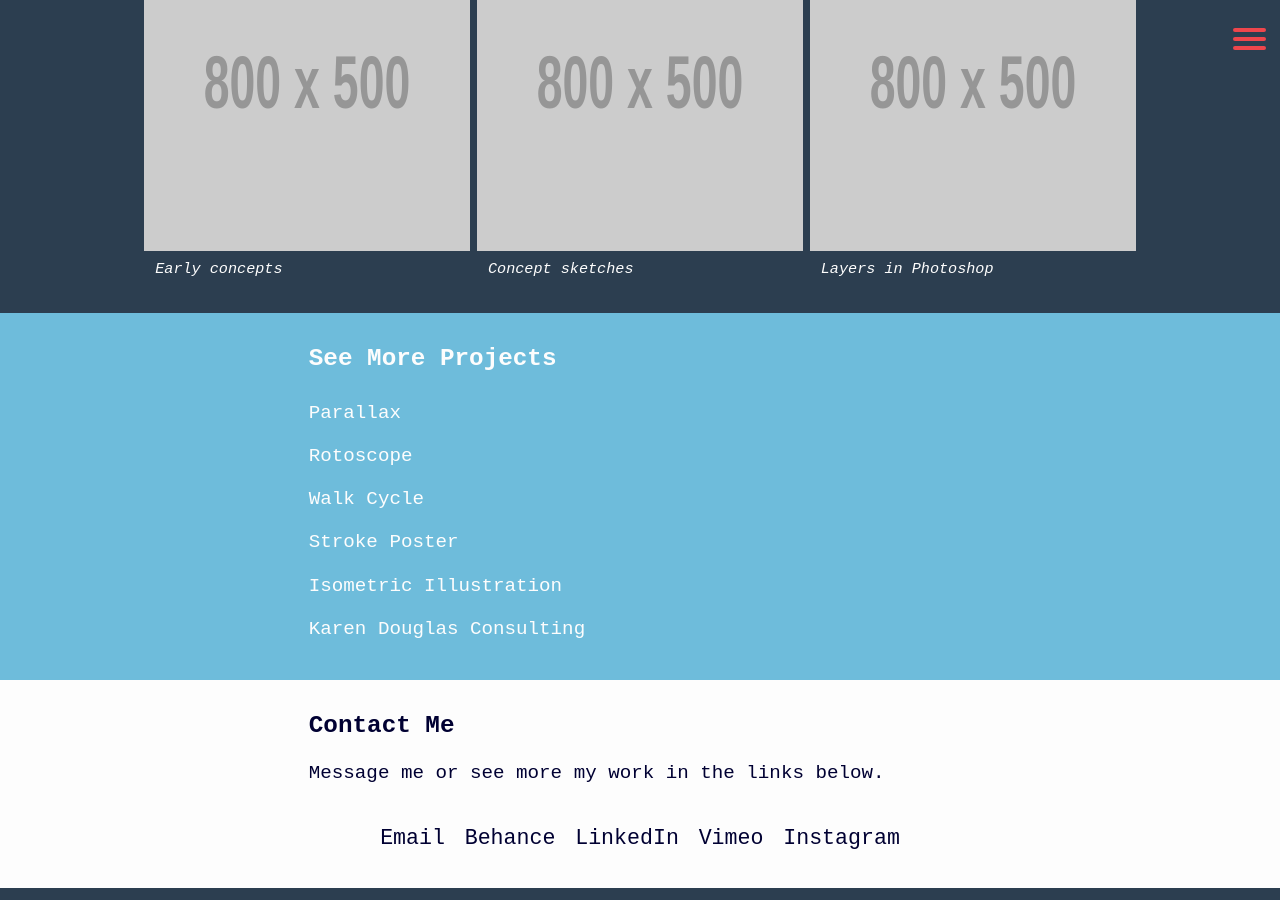
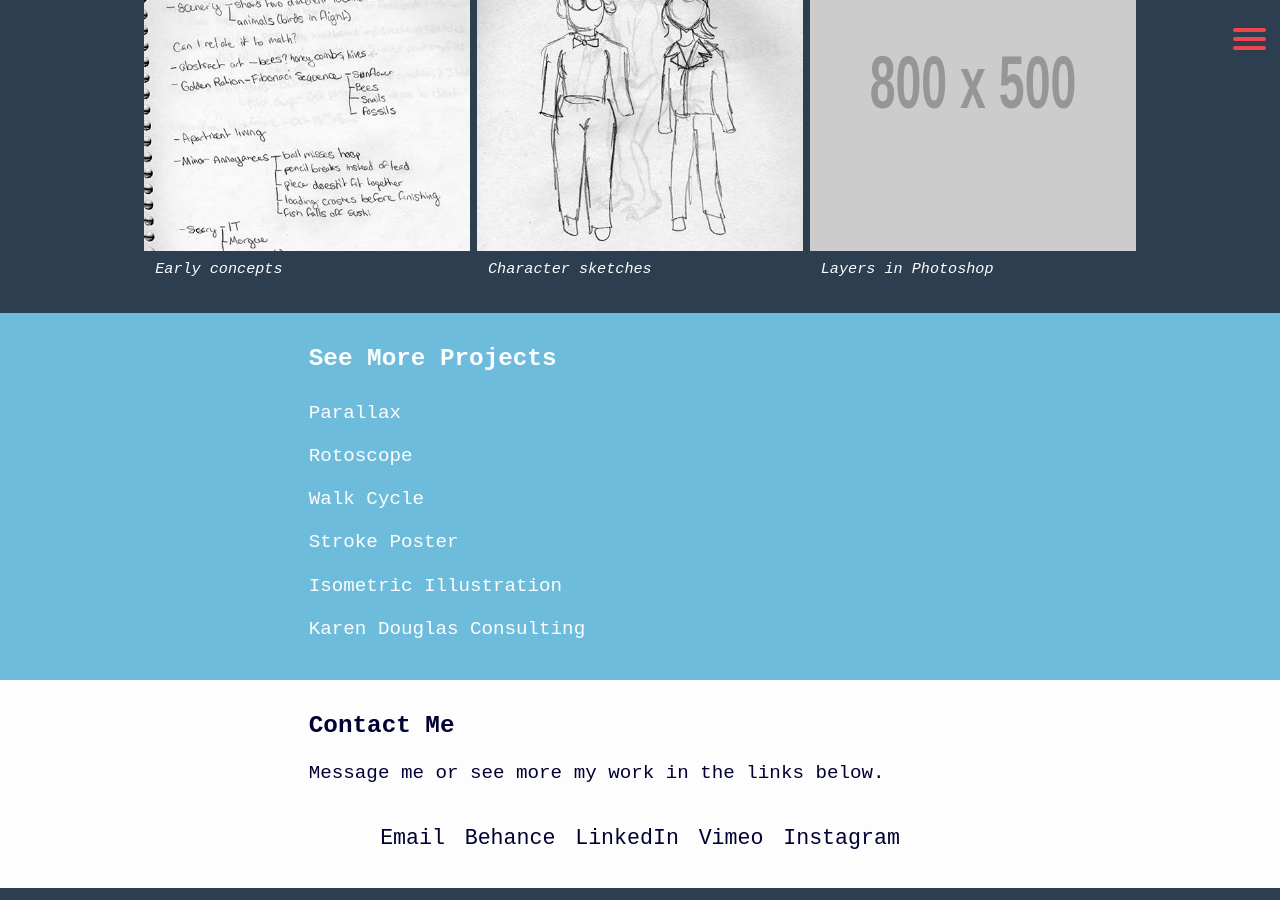
Before and after one commit to hldouglas/portfolio, a Jekyll site: the page built from parallax.html, in a window 1280 px wide and 900 px high, scrolled down 949 px. Built offline with Jekyll 4.4.1, drawn with Linux system fonts in a browser that asks for light colours.

Commit message:
Added more sketches
Fixed unit measurements at medium screens

```diff
--- a/karen-douglas-consulting.html
+++ b/karen-douglas-consulting.html
@@ -22,7 +22,7 @@ layout: projects
         <figcaption class="gutter-1-2 micro">Stationary</figcaption>
       </figure>
     </div>
-    <div class="unit unit-xs-1 unit-s-1 unit-m-1 unit-l-hidden unit-xl-hidden">
+    <div class="unit unit-xs-1 unit-s-1 unit-m-1-2 unit-l-hidden unit-xl-hidden">
       <figure>
         <div class="embed embed-185by100">
           <img itemprop="image" class="img-flex image island-1-8 embed-item" src="https://via.placeholder.com/800x500">
@@ -39,7 +39,7 @@ layout: projects
         <figcaption class="gutter-1-2 micro">Business Cards</figcaption>
       </figure>
     </div>
-    <div class="unit unit-xs-1 unit-s-1 unit-m-1 unit-l-hidden unit-xl-hidden">
+    <div class="unit unit-xs-1 unit-s-1 unit-m-1-2 unit-l-hidden unit-xl-hidden">
       <figure>
         <div class="embed embed-185by100">
           <img itemprop="image" class="img-flex image island-1-8 embed-item" src="https://via.placeholder.com/800x500">
--- a/parallax.html
+++ b/parallax.html
@@ -19,15 +19,15 @@ layout: projects
     <div class="unit unit-xs-hidden unit-s-hidden unit-m-hidden unit-l-1-3 unit-xl-1-3">
       <figure>
         <div class="embed embed-1by1">
-          <img itemprop="image" class="img-flex image island-1-8 embed-item" src="https://via.placeholder.com/800x500">
+          <img itemprop="image" class="island-1-8 embed-item" src="{{site.baseurl}}/images/parallax-1.jpg" alt="Initial brainstorming session to come up with a concept">
         </div>
         <figcaption class="gutter-1-2 micro">Early concepts</figcaption>
       </figure>
     </div>
-    <div class="unit unit-xs-1 unit-s-1 unit-m-1 unit-l-hidden unit-xl-hidden">
+    <div class="unit unit-xs-1 unit-s-1 unit-m-1-2 unit-l-hidden unit-xl-hidden">
       <figure>
         <div class="embed embed-185by100">
-          <img itemprop="image" class="img-flex image island-1-8 embed-item" src="https://via.placeholder.com/800x500">
+          <img itemprop="image" class="island-1-8 embed-item" src="{{site.baseurl}}/images/parallax-1.jpg" alt="Initial brainstorming session to come up with a concept">
         </div>
         <figcaption class="gutter-1-2 micro">Early concepts</figcaption>
       </figure>
@@ -36,24 +36,24 @@ layout: projects
     <div class="unit unit-xs-hidden unit-s-hidden unit-m-hidden unit-l-1-3 unit-xl-1-3">
       <figure>
         <div class="embed embed-1by1">
-          <img itemprop="image" class="img-flex image island-1-8 embed-item" src="https://via.placeholder.com/800x500">
+          <img itemprop="image" class="island-1-8 embed-item" src="{{site.baseurl}}/images/parallax-2.jpg" alt="Character sketches of Barb and Nancy from Stranger Things">
         </div>
-        <figcaption class="gutter-1-2 micro">Concept sketches</figcaption>
+        <figcaption class="gutter-1-2 micro">Character sketches</figcaption>
       </figure>
     </div>
-    <div class="unit unit-xs-1 unit-s-1 unit-m-1 unit-l-hidden unit-xl-hidden">
+    <div class="unit unit-xs-1 unit-s-1 unit-m-1-2 unit-l-hidden unit-xl-hidden">
       <figure>
         <div class="embed embed-185by100">
-          <img itemprop="image" class="img-flex image island-1-8 embed-item" src="https://via.placeholder.com/800x500">
+          <img itemprop="image" class="island-1-8 embed-item" src="{{site.baseurl}}/images/parallax-2.jpg" alt="Character sketches of Barb and Nancy from Stranger Things">
         </div>
-        <figcaption class="gutter-1-2 micro">Concept sketches</figcaption>
+        <figcaption class="gutter-1-2 micro">Character sketches</figcaption>
       </figure>
     </div>
 
     <div class="unit unit-xs-hidden unit-s-hidden unit-m-hidden unit-l-1-3 unit-xl-1-3">
       <figure>
         <div class="embed embed-1by1">
-          <img itemprop="image" class="img-flex image island-1-8 embed-item" src="https://via.placeholder.com/800x500">
+          <img itemprop="image" class="island-1-8 embed-item" src="https://via.placeholder.com/800x500">
         </div>
         <figcaption class="gutter-1-2 micro">Layers in Photoshop</figcaption>
       </figure>
@@ -61,7 +61,7 @@ layout: projects
     <div class="unit unit-xs-1 unit-s-1 unit-m-1 unit-l-hidden unit-xl-hidden">
       <figure>
         <div class="embed embed-185by100">
-          <img itemprop="image" class="img-flex image island-1-8 embed-item" src="https://via.placeholder.com/800x500">
+          <img itemprop="image" class="island-1-8 embed-item" src="https://via.placeholder.com/800x500">
         </div>
         <figcaption class="gutter-1-2 micro">Layers in Photoshop</figcaption>
       </figure>
--- a/rotoscope.html
+++ b/rotoscope.html
@@ -24,7 +24,7 @@ layout: projects
         <figcaption class="gutter-1-2 micro">Early ideas for rotoscoping</figcaption>
       </figure>
     </div>
-    <div class="unit unit-xs-1 unit-s-1 unit-m-1 unit-l-hidden unit-xl-hidden">
+    <div class="unit unit-xs-1 unit-s-1 unit-m-1-2 unit-l-hidden unit-xl-hidden">
       <figure>
         <div class="embed embed-185by100">
           <img itemprop="image" class="img-flex image island-1-8 embed-item" src="https://via.placeholder.com/800x500">
@@ -41,7 +41,7 @@ layout: projects
         <figcaption class="gutter-1-2 micro">Working on Photoshop frames</figcaption>
       </figure>
     </div>
-    <div class="unit unit-xs-1 unit-s-1 unit-m-1 unit-l-hidden unit-xl-hidden">
+    <div class="unit unit-xs-1 unit-s-1 unit-m-1-2 unit-l-hidden unit-xl-hidden">
       <figure>
         <div class="embed embed-185by100">
           <img itemprop="image" class="img-flex image island-1-8 embed-item" src="https://via.placeholder.com/800x500">
```
Also changed, not shown: stroke-poster.html (+8 -8 lines), walk-cycle.html (+7 -5 lines), images/parallax-1.jpg (added), images/parallax-2.jpg (added), images/stroke-1.jpg (added), images/stroke-2.jpg (added), images/stroke-3.png (added).
